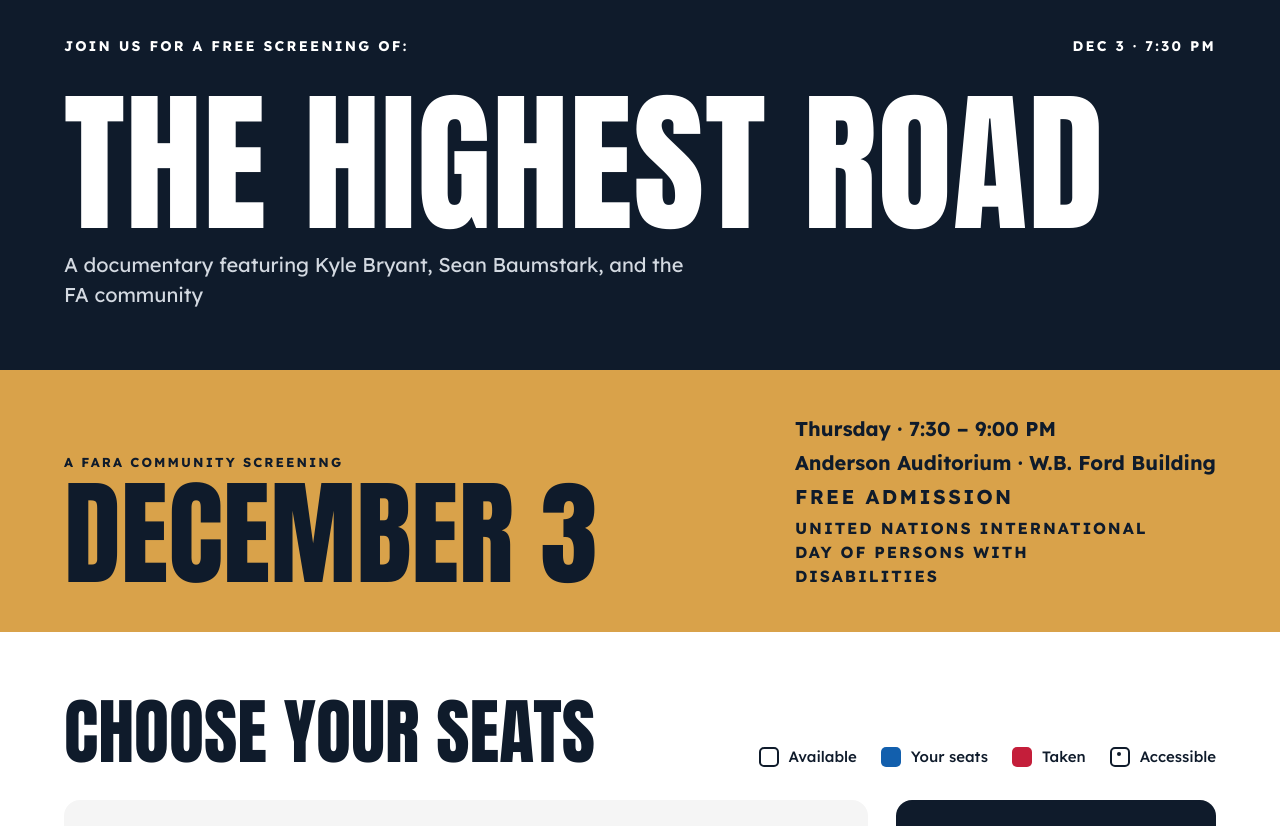
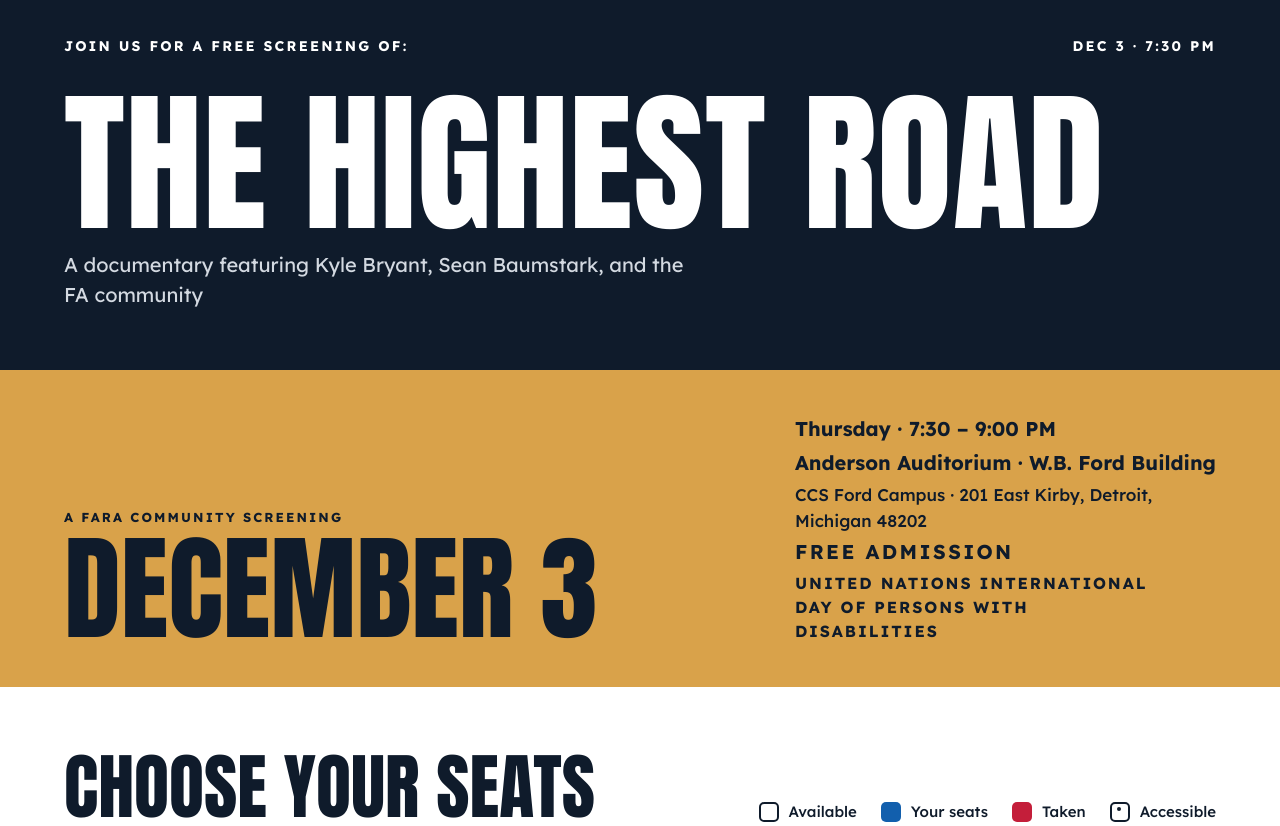
Before and after one commit to aJakeoo/CCS-WBF-A-Seat-Planner, a plain HTML site: page index.html in a window 1280 px wide. Shown: the top 826 px of the page. Drawn offline with Linux system fonts and the light colour scheme; no server answers.

Commit message:
Add campus and street address to page one
Show the CCS Ford Campus and 201 East Kirby, Detroit, Michigan 48202
under the venue name.

Co-Authored-By: Claude Sonnet 5.5 <noreply@anthropic.com>

```diff
--- a/index.html
+++ b/index.html
@@ -33,6 +33,7 @@
       <div class="facts">
         <span>Thursday &middot; 7:30 &ndash; 9:00 PM</span>
         <span>Anderson Auditorium &middot; W.B. Ford Building</span>
+        <span class="addr">CCS Ford Campus &middot; 201 East Kirby, Detroit, Michigan 48202</span>
         <span class="caps">Free admission</span>
         <span class="caps idpd">United Nations International Day of Persons with Disabilities</span>
       </div>
--- a/style.css
+++ b/style.css
@@ -30,6 +30,7 @@ h1{margin:0;font:400 clamp(60px,12vw,176px)/.92 var(--display);text-transform:up
 .facts{display:flex;flex-direction:column;gap:4px;font-size:20px;font-weight:700}
 .caps{letter-spacing:.12em;text-transform:uppercase}
 .idpd{font-size:16px;max-width:360px}
+.facts .addr{font-size:17px;font-weight:500;max-width:360px}
 
 /* seat section */
 .seats-sec .wrap{padding-top:64px;padding-bottom:88px;display:flex;flex-direction:column;gap:32px}
```
